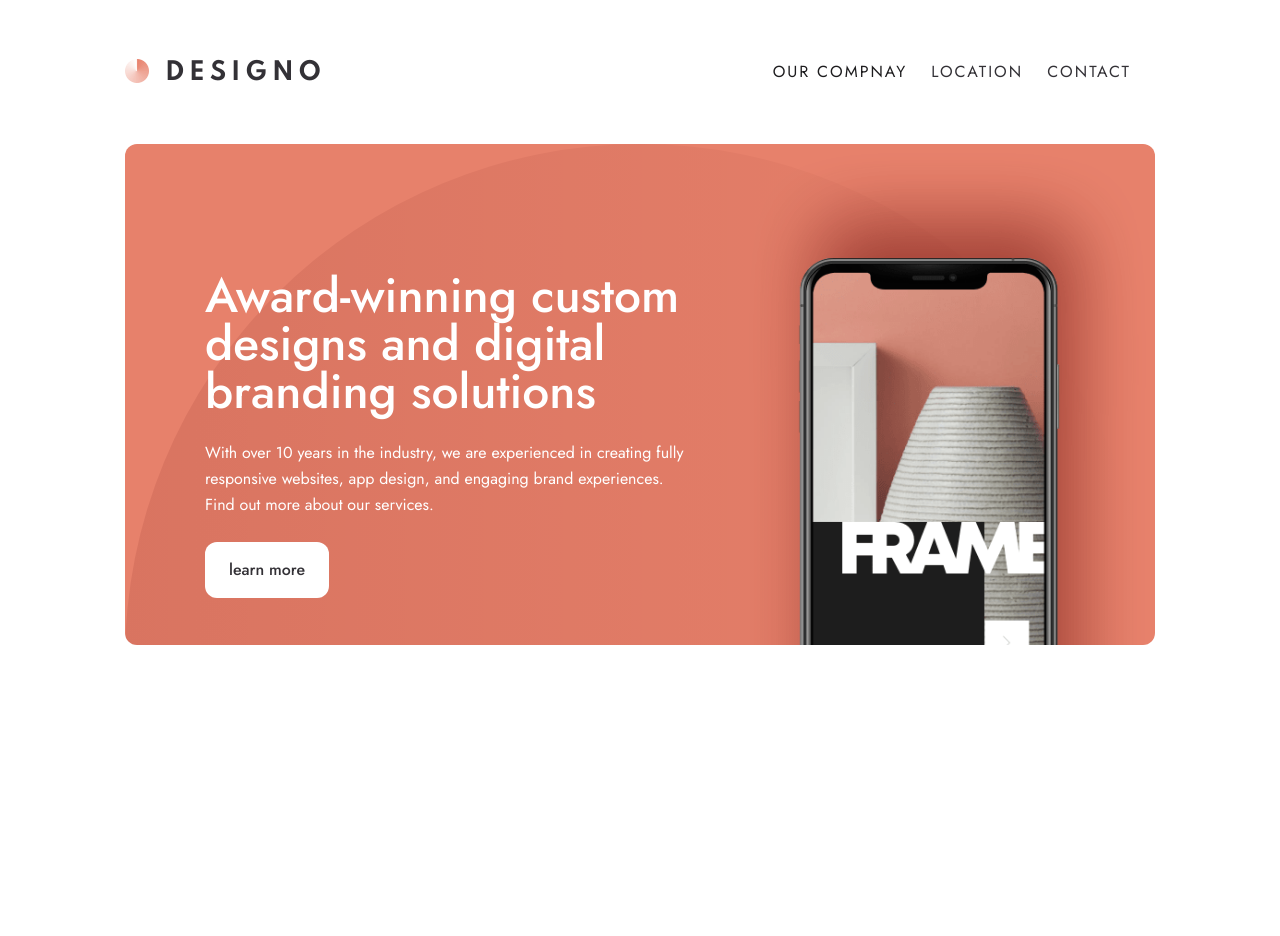
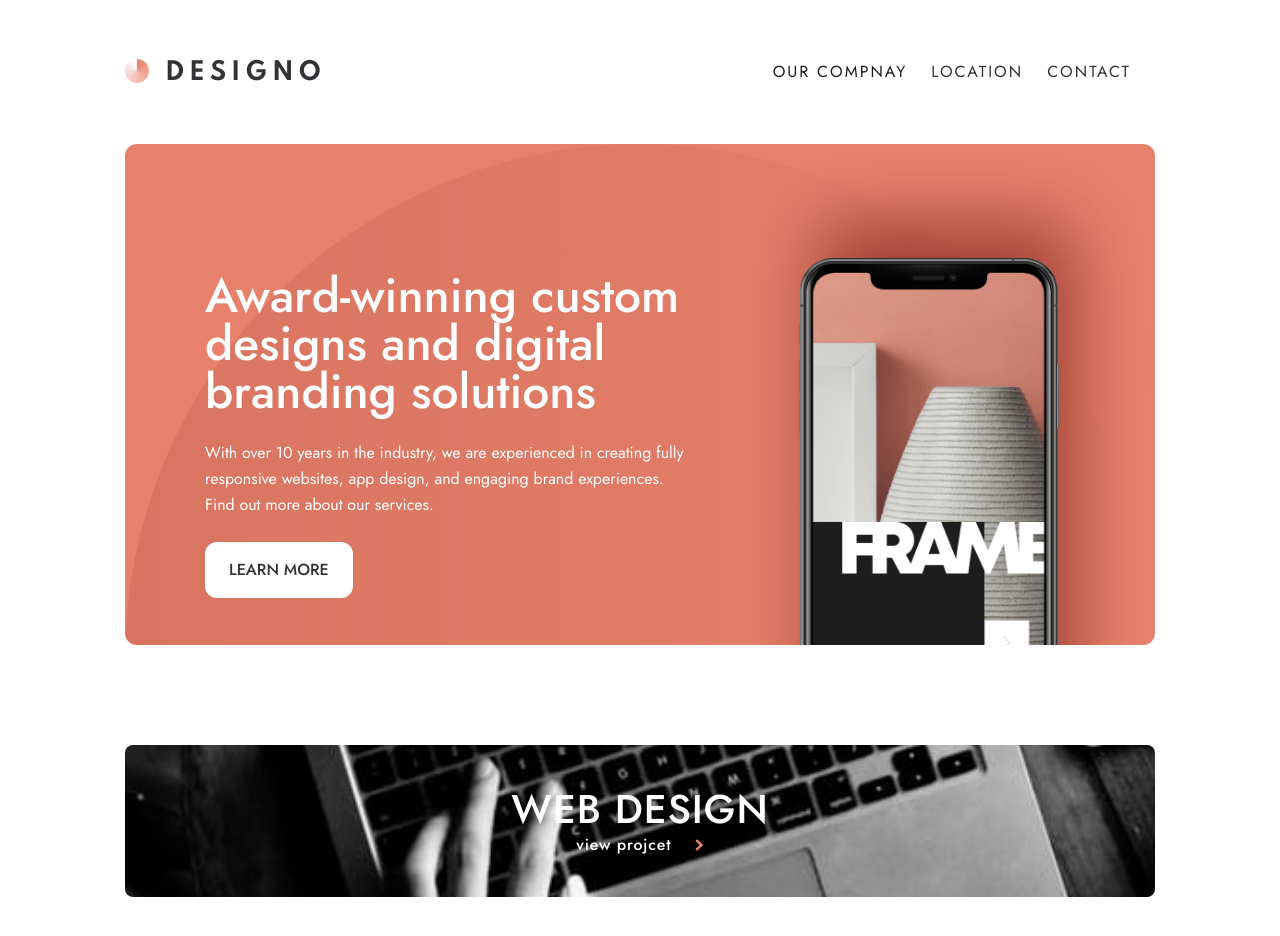
Before and after one commit to EshrakRahman/designo-multi-page-website, a React (Vite) app: page / in a window 1280 px wide. Before the commit the page ends 800 px from the top, so only its background shows below. Built offline with nearby package versions, Linux system fonts and the light colour scheme.

Commit message:
service section added

```diff
--- a/src/components/header/HomeHeader.jsx
+++ b/src/components/header/HomeHeader.jsx
@@ -5,7 +5,7 @@ export default function HomeHeader() {
   return (
     <>
       <Container fullWidth={true}>
-        <header className=" home-header  md:rounded-xl bg-peach flex lg:px-20  flex-col lg:flex-row items-center pt-20 overflow-hidden">
+        <header className=" home-header  md:rounded-xl bg-peach flex lg:px-20 mb-10 md:mb-20 lg:mb-25  flex-col lg:flex-row items-center pt-20 overflow-hidden">
           <div className="info flex flex-col  items-start space-y-6 ">
             <h1 className="font-medium text-3xl md:text-5xl md:leading-12 md:max-w-120 lg:text-left leading-9 max-w-75 text-center text-white">
               Award-winning custom designs and digital branding solutions
--- /dev/null
+++ b/src/components/shared/Service.jsx
@@ -0,0 +1,27 @@
+import { iconRightArrow } from "@/assets";
+import { Container } from ".";
+
+export default function Service() {
+  return (
+    <>
+      <Container>
+        <section className="bg-web-design rounded-lg py-10 mb-10">
+          <div className="info flex flex-col items-center ">
+            <h3 className="text-[40px] font-medium leading-12 tracking-wide text-white uppercase">
+              web design
+            </h3>
+            <div className=" flex items-center gap-6">
+              <a
+                href=""
+                className="font-medium text-base text-white tracking-wider hover:underline  "
+              >
+                view projcet
+              </a>
+              <img className="h-3" src={iconRightArrow} alt="" />
+            </div>
+          </div>
+        </section>
+      </Container>
+    </>
+  );
+}
--- a/src/components/shared/index.js
+++ b/src/components/shared/index.js
@@ -1,2 +1,3 @@
 export { default as GetInTouch } from "./GetInTouch";
 export { default as Container } from "./Container";
+export { default as Service } from "./Service";
--- a/src/index.css
+++ b/src/index.css
@@ -98,7 +98,7 @@
   }
 
   .btn-regular {
-    @apply px-6 py-4 bg-white font-medium text-base tracking-normal text-dark-grey rounded-xl
+    @apply px-6 py-4 bg-white uppercase font-medium text-base tracking-normal text-dark-grey rounded-xl
     hover:cursor-pointer hover:text-white hover:bg-light-peach transition-all duration-300
     focus-visible:outline-none focus-visible:ring-2 focus-visible:ring-peach
     focus-visible:ring-offset-2;
@@ -127,6 +127,13 @@
     background-size: cover;
   }
 
+  .bg-web-design {
+    background-image: url("./assets/home/tablet/image-web-design.jpg");
+    background-repeat: no-repeat;
+    background-size: cover;
+    background-position: center;
+  }
+
   @media (min-width: 768px) {
     .bg-header-small {
       background-image: url("./assets/shared/desktop/bg-pattern-call-to-action.svg");
@@ -134,5 +141,21 @@
       background-position: top top;
       background-size: 1200px;
     }
+
+    .bg-web-design {
+      background-image: url("./assets/home/tablet/image-web-design.jpg");
+      background-repeat: no-repeat;
+      background-size: cover;
+      background-position: center;
+    }
+  }
+
+  @media (min-width: 1023px) {
+    .bg-web-design {
+      background-image: url("./assets/home/desktop/image-web-design-small.jpg");
+      background-repeat: no-repeat;
+      background-size: cover;
+      background-position: center;
+    }
   }
 }
--- a/src/pages/Home.jsx
+++ b/src/pages/Home.jsx
@@ -4,6 +4,7 @@ import {
   SmallHeader,
   Footer,
   HomeHeader,
+  Service,
 } from "@/components";
 
 export default function Home() {
@@ -12,6 +13,7 @@ export default function Home() {
       <MobileNav />
       <DesktopNavbar />
       <HomeHeader />
+      <Service />
     </>
   );
 }
```
